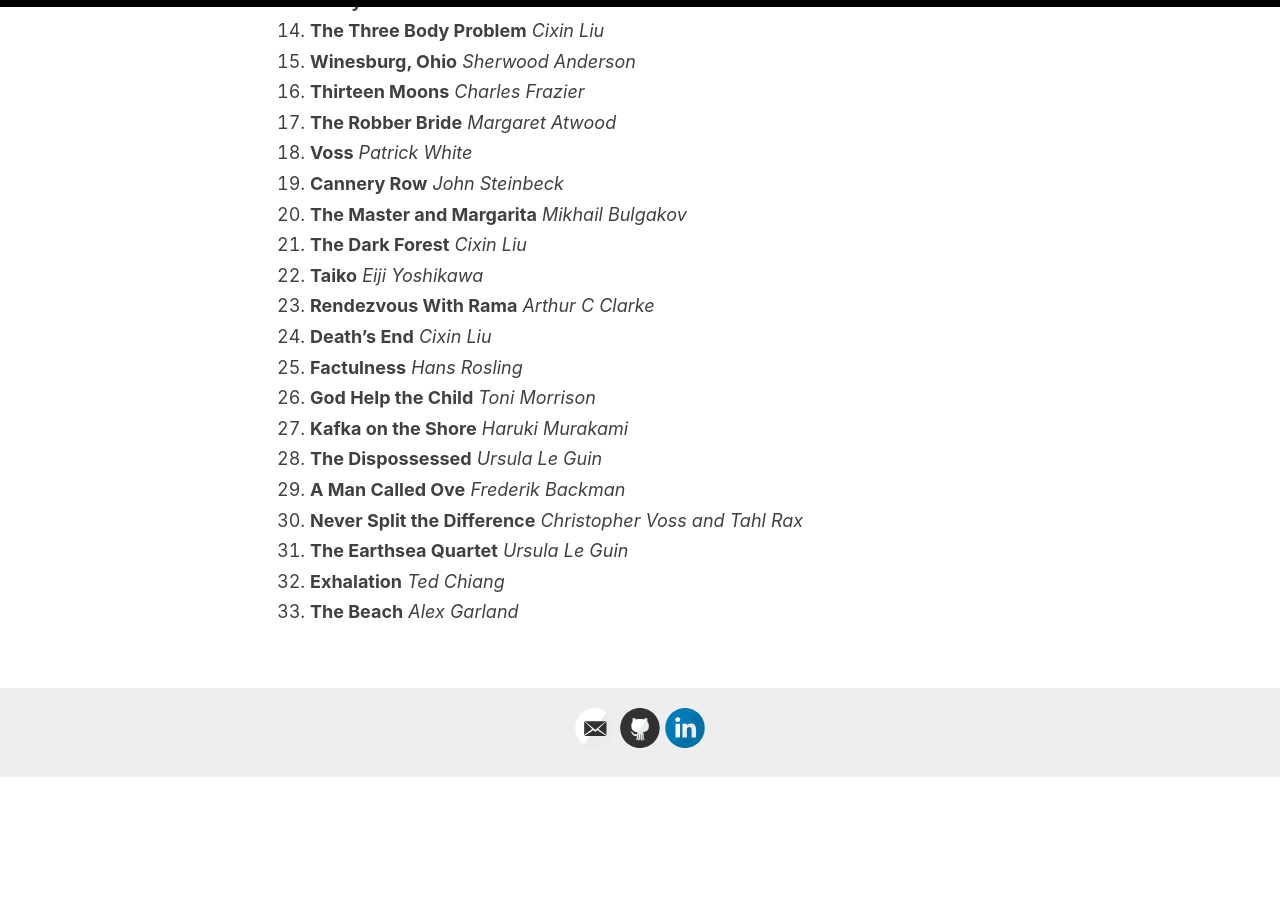
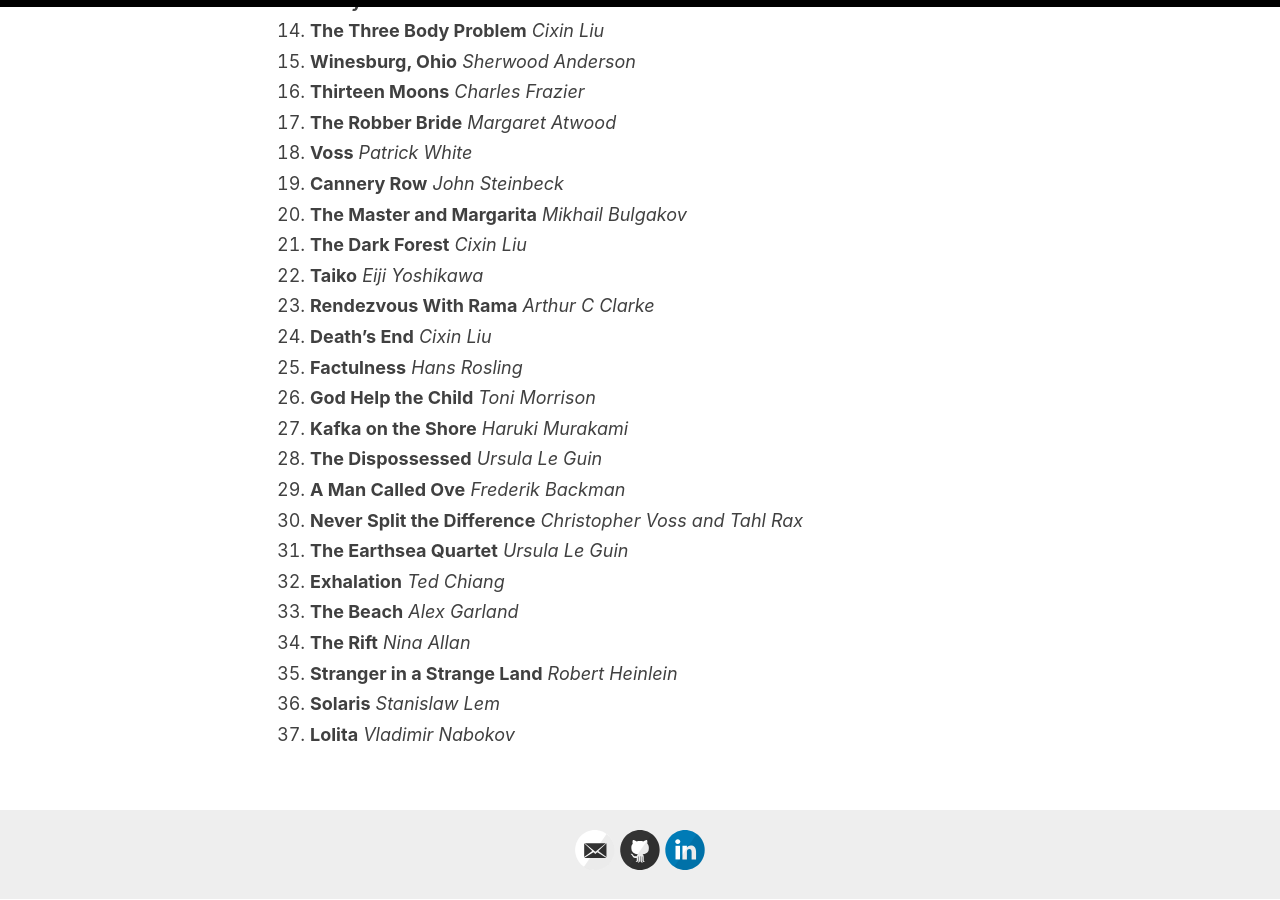
Before and after one commit to Murrkeys/Murrkeys.github.io, a Jekyll site: the page built from _posts/2020-08-26-books.md, in a window 1280 px wide and 900 px high, scrolled down 777 px. Built offline with Jekyll 4.4.1, drawn with Linux system fonts in a browser that asks for light colours; before the commit the page ends 1555 px from its top, so only the background shows below that.

Commit message:
Update 2020-08-26-books.md

```diff
--- a/_posts/2020-08-26-books.md
+++ b/_posts/2020-08-26-books.md
@@ -38,3 +38,7 @@
 31. **The Earthsea Quartet** *Ursula Le Guin*
 32. **Exhalation** *Ted Chiang*
 33. **The Beach** *Alex Garland*
+34. **The Rift** *Nina Allan*
+35. **Stranger in a Strange Land** *Robert Heinlein*
+36. **Solaris** *Stanislaw Lem*
+37. **Lolita** *Vladimir Nabokov*
```
